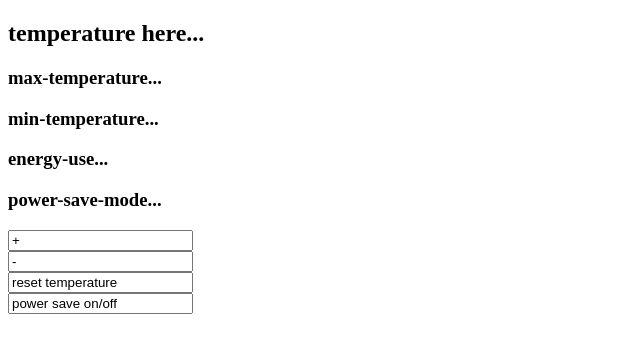
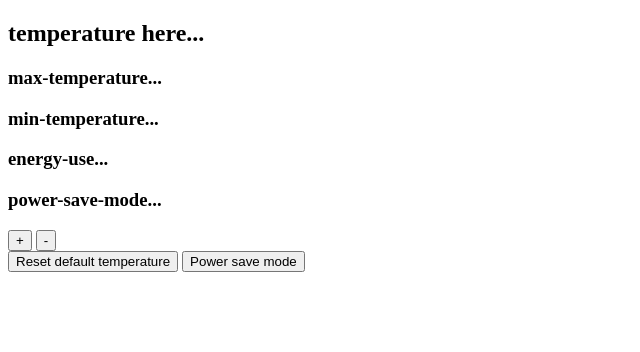
Before and after one commit to edwardkerry/thermostat, a plain HTML site: page index.html in a window 1280 px wide. Shown: the whole page, without its empty margins (0-640 px from the left). Drawn offline with Linux system fonts and the light colour scheme.

Commit message:
Refactors index.html

```diff
--- a/views/index.html
+++ b/index.html
@@ -12,27 +12,14 @@
       <h3 id="power-save-mode">power-save-mode...</h3>
     </section>
     <section id="control-buttons">
-      <form for="up-button">
-        <input id="up-button" value="+">
-      </form>
-      <form for="down-button">
-        <input id="down-button" value="-">
-      </form>
+      <button id="up-button">+</button>
+      <button id="down-button">-</button>
     </section>
     <section id="option-buttons">
-      <form for="reset-button">
-        <input id="reset-button" value="reset temperature">
-      </form>
-      <form for="power-save-button">
-        <input id="power-save-button" value="power save on/off">
-      </form>
+      <button id="reset-button">Reset default temperature</button>
+      <button id="power-save-button">Power save mode</button>
     </section>
-    <script src="../src/thermostat.js"></script>
+    <script src="./src/thermostat.js"></script>
     <script src="jquery-2.1.4.js"></script>
-    <script>
-      window.onload = function() {
-      alert( "welcome" );
-      };
-    </script>
   </body>
 </html>
```
Also changed, not shown: jquery-2.1.4.js (renamed from views/jquery-2.1.4.js).
